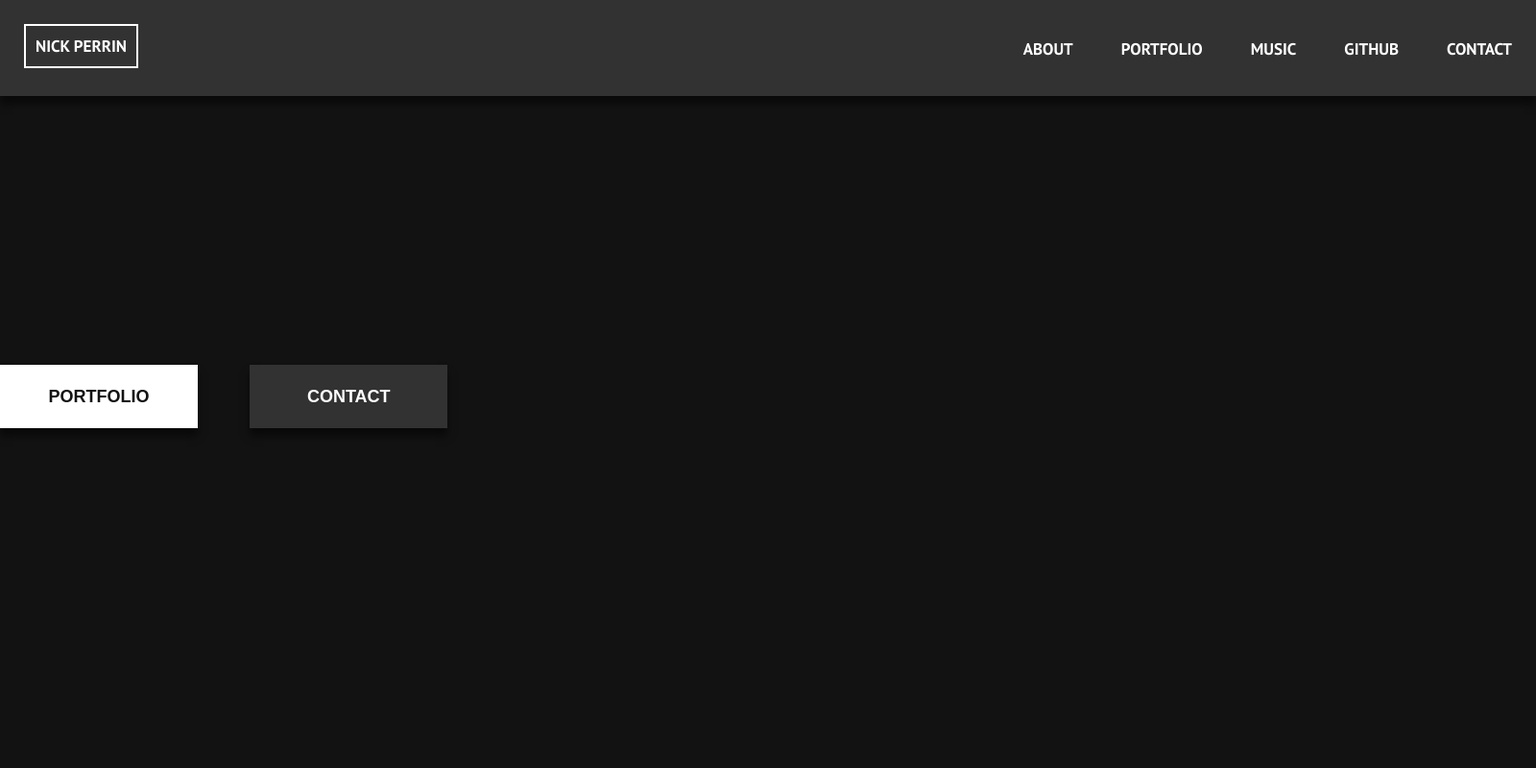
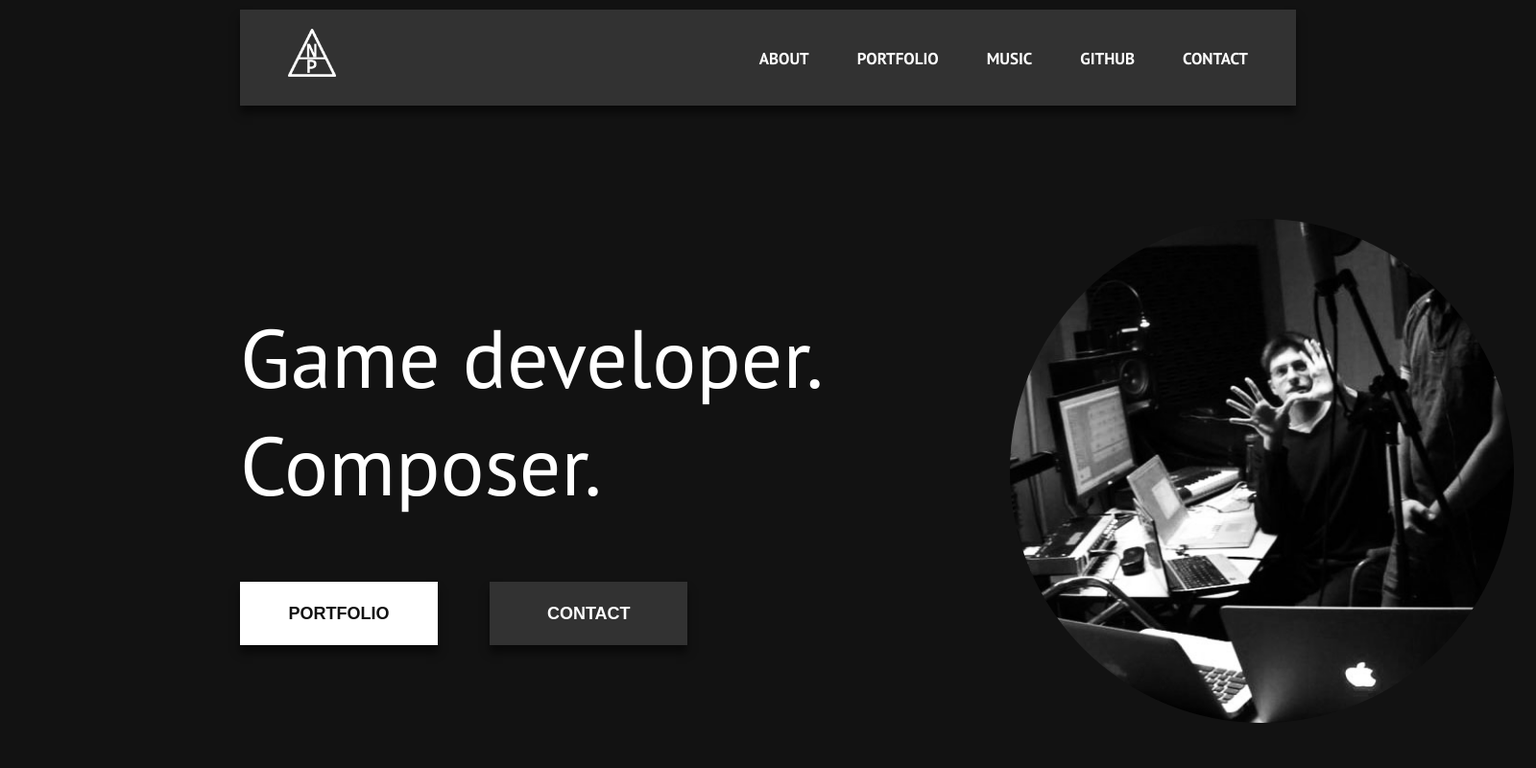
Before and after one commit to NPTP/NPTP.github.io, a PHP site: page / in a window 1600 px wide. Shown: the whole page at 96% size. Run offline with PHP 8.4, Linux system fonts and the light colour scheme.

Commit message:
index page, navbar, logo, more

```diff
--- /dev/null
+++ b/design/About.txt
@@ -0,0 +1,2 @@
+- Pic on left, text on right
+- On page load, both fade in quickly, while translating from center to outward positions (DEVON STANK style "about")
--- a/index.html
+++ b/index.html
@@ -12,8 +12,14 @@
   </head>
 
   <body>
+    <!-- START Navigation bar -->
     <ul class="navbar">
-      <li class="logo">NICK PERRIN</li>
+      <div class="nav-container">
+        <li class="logo">
+          <a href="index.html">
+            <img src="images/logo.png" width="50" height="50"
+          /></a>
+        </li>
         <li class="navlink"><a href="contact.html">CONTACT</a></li>
         <li class="navlink">
           <a href="https://github.com/NPTP" target="_blank">GITHUB</a>
@@ -21,10 +27,18 @@
         <li class="navlink"><a href="music.html">MUSIC</a></li>
         <li class="navlink"><a href="portfolio.html">PORTFOLIO</a></li>
         <li class="navlink"><a href="about.html">ABOUT</a></li>
+      </div>
     </ul>
+    <!-- END Navigation bar -->
 
-    <br /><br /><br /><br /><br /><br /><br /><br /><br /><br /><br /><br /><br /><br />
-    <button class="button button-light">PORTFOLIO</button>
-    <button class="button button-dark">CONTACT</button>
+    <div id="content">
+      <span id="home-text">Game developer. <br />Composer.</span>
+      <img id="home-img" src="images/pic01.jpg" />
+    </div>
+
+    <button class="button home-button button-light" href="portfolio.html">
+      PORTFOLIO
+    </button>
+    <button class="button home-button button-dark">CONTACT</button>
   </body>
 </html>
--- a/styles_global.css
+++ b/styles_global.css
@@ -7,8 +7,10 @@ body {
   padding: 0;
 }
 
-/* Set lowest background and default font */
+/* Set lowest background, default font, side margins */
 body {
+  margin-left: 250px;
+  margin-right: 250px;
   background-color: #121212;
   font-family: "PT Sans", sans-serif;
   color: #ffffff;
@@ -19,24 +21,30 @@ body {
   height: 100px;
   box-shadow: 0px 8px 8px rgba(0, 0, 0, 0.5);
   list-style-type: none;
-  margin: 0;
+  margin-left: 0px;
+  margin-right: 0px;
+  margin-top: 0;
   padding: 0;
+  top: 10px;
+  width: 100%;
+  position: relative;
   overflow: hidden;
 }
 
+.nav-container {
+  margin-left: 25px;
+  margin-right: 25px;
+}
+
 .navbar .logo {
-  font-weight: bold;
-  color: #ffffff;
-  font-size: 17px;
   float: left;
-  margin: 25px;
-  padding: 10px;
-  border: 2px solid white;
-  text-align: center;
+  padding: 25px;
+  padding-top: 20px;
+  transition: 0.2s;
 }
 
 .navbar .logo:hover {
-  background-color: black;
+  transform: scale(1.5);
 }
 
 .navlink {
@@ -59,12 +67,13 @@ body {
 
 .navlink a:hover {
   background-color: #292929;
-  color: #ffffff;
+  color: #dddddd;
   transition: all 0.4s ease-in-out 0s;
 }
 
 .navlink a.active {
   background-color: #292929;
+  color: #dddddd;
 }
 
 .navlink a.active:before {
--- a/styles_index.css
+++ b/styles_index.css
@@ -1,10 +1,28 @@
-/* INDEX PAGE styles */
+/* INDEX page styles */
+
+#content {
+  position: relative;
+}
+
+#home-text {
+  top: 200px;
+  font-size: 86px;
+  text-align: left;
+  position: relative;
+}
+
+#home-img {
+  width: 525px;
+  height: 525px;
+  margin-left: 425px;
+  margin-top: 0px;
+  border-radius: 50%;
+  position: absolute;
+}
 
 .button {
   width: 206px;
   height: 66px;
-  left: 317px;
-  top: 691px;
   border: none;
   text-align: center;
   font-weight: 700;
@@ -12,7 +30,16 @@
   cursor: pointer;
   transition: 0.2s;
   box-shadow: 0px 8px 8px rgba(0, 0, 0, 0.5);
+  padding: 0px;
+  margin-left: 0px;
+  margin-bottom: 0px;
   margin-right: 50px;
+  margin-top: 50px;
+  position: relative;
+}
+
+.home-button {
+  top: 216px;
 }
 
 .button-light {
@@ -22,11 +49,12 @@
 
 .button-light:hover {
   border: solid;
-  border-width: 4px;
+  border-width: 1px;
   border-color: white;
-  background-color: #323232;
+  background-color: black;
   color: white;
-  top: -50px;
+  transform: translate(0px, -4px);
+  box-shadow: 0px 12px 8px rgba(0, 0, 0, 0.5);
 }
 
 .button-dark {
@@ -36,6 +64,7 @@
 
 .button-dark:hover {
   background-color: #ffffff;
-  color: #121212;
-  top: -50px;
+  color: black;
+  transform: translate(0px, -4px);
+  box-shadow: 0px 12px 8px rgba(0, 0, 0, 0.5);
 }
```
Also changed, not shown: about.html (+10 -1 lines), contact.html (+13 -2 lines), music.html (+12 -2 lines), portfolio.html (+10 -1 lines), styles_music.css (added, +10 -0 lines), design/logo.png (added), images/logo.png (added), images/logo.svg (added), 1 other file. Lines whose indentation alone changed are shown as unchanged.
